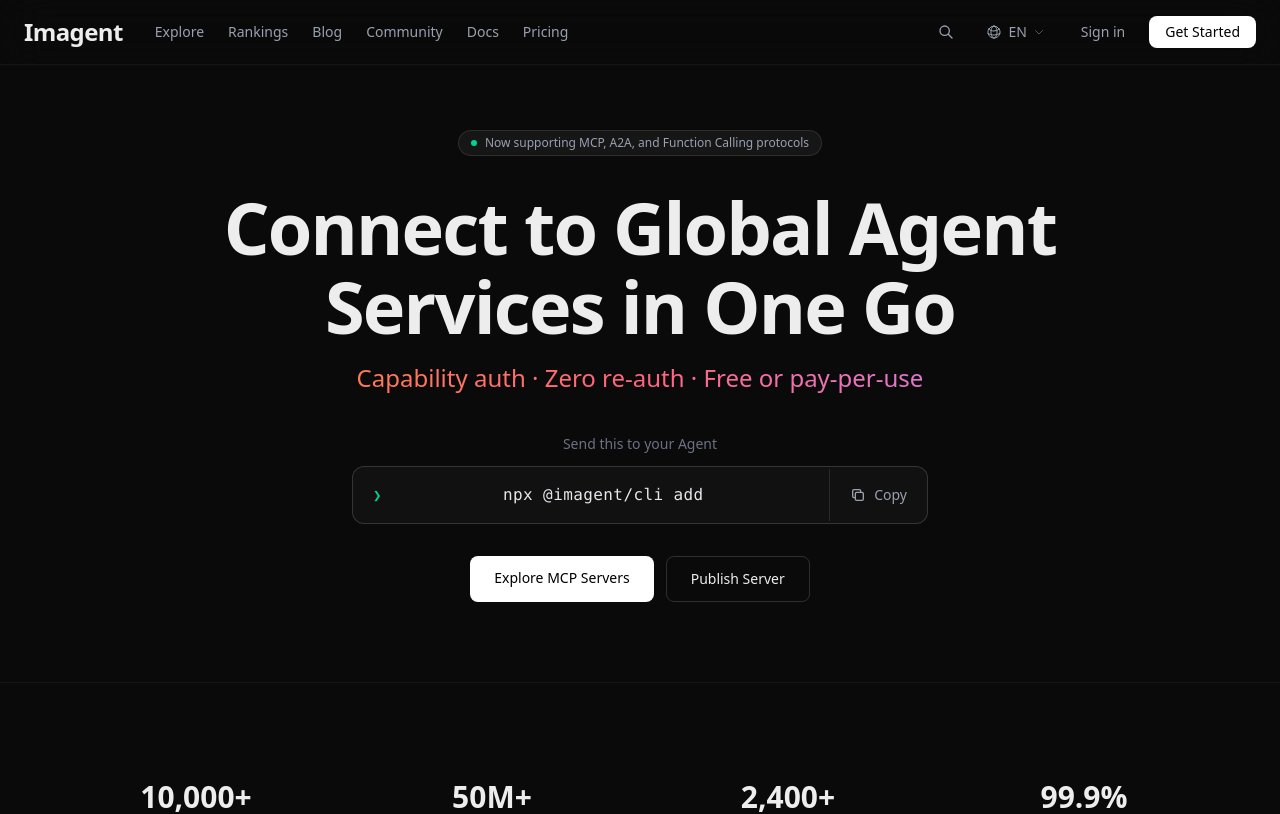
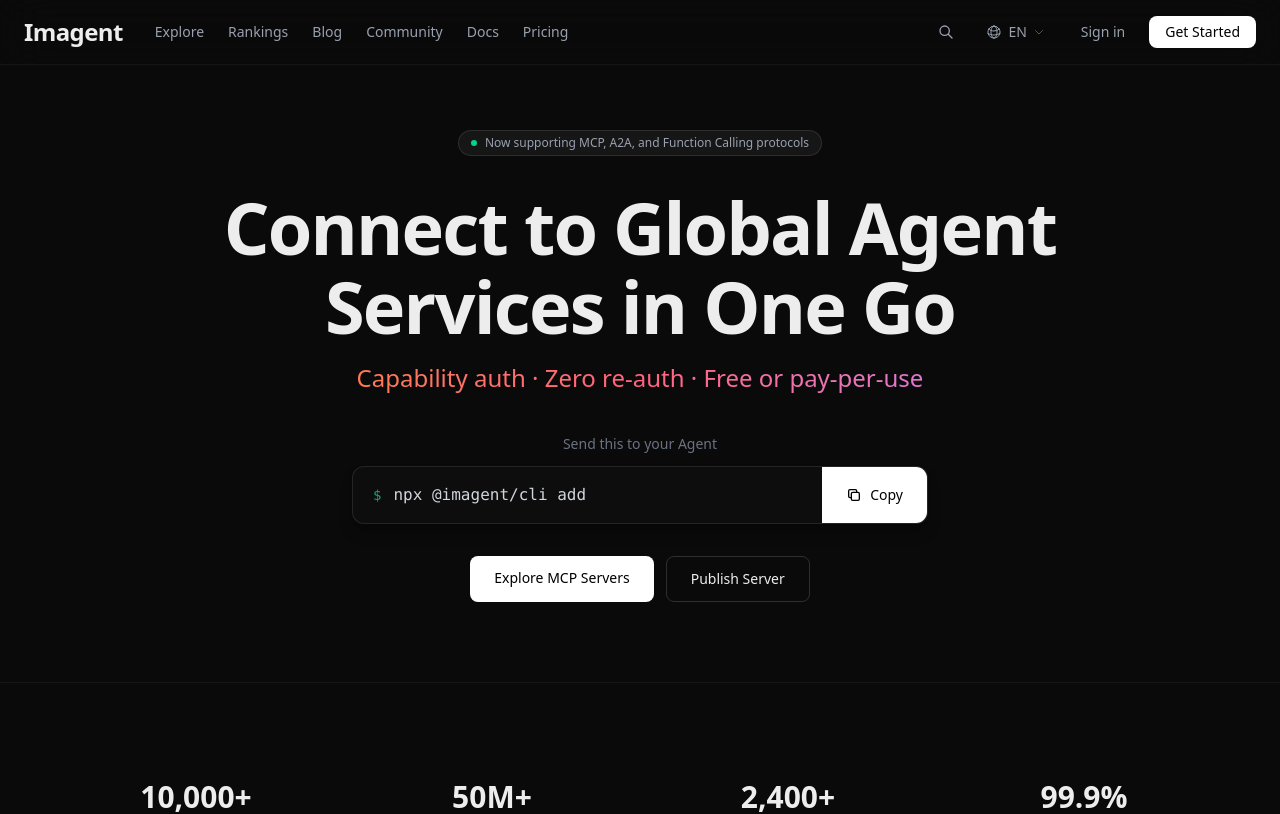
Before and after one commit to Agent1019/imagent, a Next.js app in the folder apps/web/: page / in a window 1280 px wide. Shown: the top 814 px of the page. Built offline with nearby package versions, Linux system fonts and the light colour scheme.

Commit message:
Strengthen copy button: white bg, green on success

```diff
--- a/apps/web/app/components/McpCopyBox.tsx
+++ b/apps/web/app/components/McpCopyBox.tsx
@@ -14,24 +14,28 @@ export default function McpCopyBox({ text, guide }: { text: string; guide: strin
   return (
     <div className="mt-10 max-w-xl mx-auto">
       <p className="text-sm text-gray-500 mb-3">{guide}</p>
-      <div className="relative">
-        <div className="flex items-center rounded-xl border border-white/15 bg-white/[0.03] overflow-hidden hover:border-white/25 transition">
-          <span className="text-emerald-400 text-sm font-mono pl-5 pr-3 select-none shrink-0">❯</span>
-          <code className="flex-1 py-4 text-sm md:text-base text-gray-200 font-mono tracking-wide select-all">
+      <div className="flex items-stretch rounded-xl border border-white/10 bg-[#0d0d0d] overflow-hidden shadow-lg shadow-black/30">
+        {/* Command area */}
+        <div className="flex-1 flex items-center px-5 py-4 min-w-0">
+          <span className="text-emerald-400/80 text-sm font-mono mr-3 select-none shrink-0">$</span>
+          <code className="text-sm md:text-base text-gray-300 font-mono select-all truncate">
             {text}
           </code>
+        </div>
+
+        {/* Copy button */}
         <button
           onClick={handleCopy}
-            className={`ml-4 shrink-0 flex items-center gap-2 px-5 py-4 text-sm font-medium transition-all duration-200 border-l border-white/10 ${
+          className={`shrink-0 flex items-center gap-2 px-6 font-medium text-sm transition-all duration-200 ${
             copied
-                ? "text-emerald-400 bg-emerald-500/10"
-                : "text-gray-400 hover:text-white hover:bg-white/5"
+              ? "bg-emerald-500 text-white"
+              : "bg-white text-black hover:bg-gray-200"
           }`}
         >
           {copied ? (
             <>
               <svg className="w-4 h-4" fill="none" stroke="currentColor" viewBox="0 0 24 24">
-                  <path strokeLinecap="round" strokeLinejoin="round" strokeWidth={2} d="M5 13l4 4L19 7" />
+                <path strokeLinecap="round" strokeLinejoin="round" strokeWidth={2.5} d="M5 13l4 4L19 7" />
               </svg>
               Copied!
             </>
@@ -46,6 +50,5 @@ export default function McpCopyBox({ text, guide }: { text: string; guide: strin
         </button>
       </div>
     </div>
-    </div>
   );
 }
```
Lines whose indentation alone changed are shown as unchanged.
